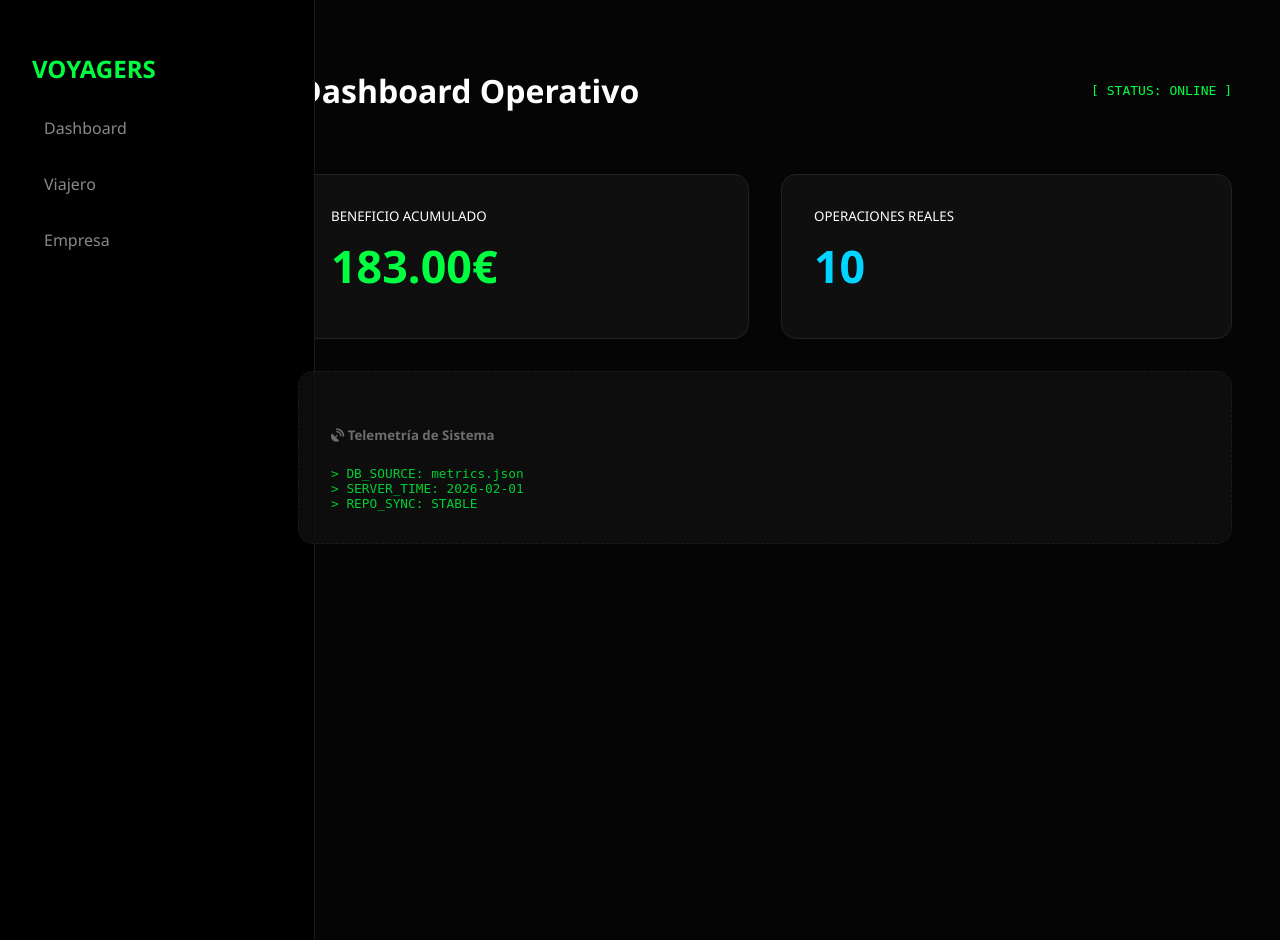
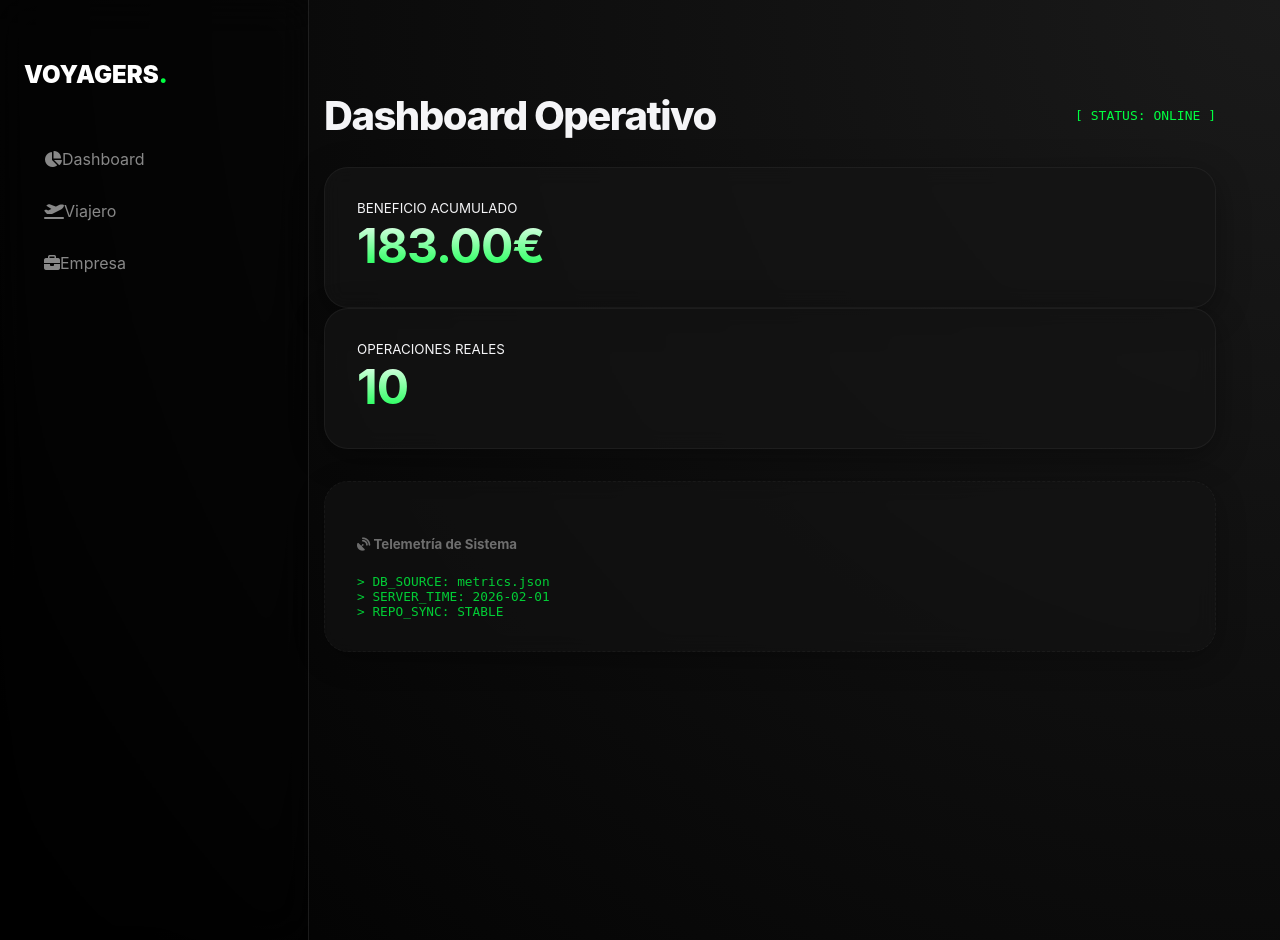
Before and after one commit to xexeu84/voyagers, a Flask app: page / in a window 1280 px wide. Run offline with Flask 3, Linux system fonts and the light colour scheme.

Commit message:
DESIGN: Evolución a UI moderna (Glassmorphism & SF Pro Style).

```diff
--- a/static/style.css
+++ b/static/style.css
@@ -1,70 +1,74 @@
 :root {
-    --bg-black: #050505;
-    --card-gray: #0f0f0f;
-    --voyager-green: #00ff41;
-    --text-muted: #888;
+    --brand-glow: rgba(0, 255, 65, 0.15);
+    --glass-bg: rgba(20, 20, 20, 0.7);
+    --text-main: #f5f5f7;
+    --accent: #00ff41;
 }
 
 body {
-    background-color: var(--bg-black);
-    color: white;
-    font-family: 'Segoe UI', Roboto, sans-serif;
+    background: radial-gradient(circle at top right, #1a1a1a, #000);
+    color: var(--text-main);
+    font-family: 'SF Pro Display', -apple-system, BlinkMacSystemFont, 'Segoe UI', sans-serif;
     margin: 0;
     display: flex;
+    min-height: 100vh;
 }
 
 .sidebar {
-    width: 250px;
+    width: 260px;
+    background: rgba(0, 0, 0, 0.4);
+    backdrop-filter: blur(20px);
+    border-right: 1px solid rgba(255, 255, 255, 0.1);
+    padding: 2.5rem 1.5rem;
+    position: fixed;
     height: 100vh;
-    background: #000;
-    border-right: 1px solid #1a1a1a;
-    padding: 2rem;
-    position: fixed;
 }
 
 .main-content {
-    margin-left: 250px;
-    padding: 3rem;
-    width: 100%;
-}
-
-.stat-grid {
-    display: grid;
-    grid-template-columns: repeat(auto-fit, minmax(280px, 1fr));
-    gap: 2rem;
-    margin-top: 2.5rem;
+    margin-left: 260px;
+    padding: 4rem;
+    width: calc(100% - 260px);
 }
 
 .stat-card {
-    background: var(--card-gray);
-    border: 1px solid #222;
-    border-radius: 15px;
+    background: var(--glass-bg);
+    backdrop-filter: blur(10px);
+    border: 1px solid rgba(255, 255, 255, 0.05);
+    border-radius: 24px;
     padding: 2rem;
-    transition: 0.3s ease;
+    box-shadow: 0 8px 32px 0 rgba(0, 0, 0, 0.37);
+    transition: all 0.4s cubic-bezier(0.165, 0.84, 0.44, 1);
 }
 
 .stat-card:hover {
-    border-color: var(--voyager-green);
-    box-shadow: 0 0 20px rgba(0, 255, 65, 0.05);
+    transform: translateY(-8px);
+    border-color: rgba(0, 255, 65, 0.3);
+    box-shadow: 0 12px 40px var(--brand-glow);
 }
 
 .accent-value {
-    color: var(--voyager-green);
-    font-size: 2.8rem;
-    font-weight: bold;
-    margin: 10px 0;
+    font-size: 3rem;
+    font-weight: 700;
+    letter-spacing: -1px;
+    background: linear-gradient(to bottom, #fff, var(--accent));
+    -webkit-background-clip: text;
+    -webkit-text-fill-color: transparent;
 }
 
 .nav-link {
-    color: var(--text-muted);
+    color: #888;
     text-decoration: none;
-    display: block;
-    padding: 12px;
-    margin-bottom: 10px;
-    border-radius: 8px;
+    padding: 12px 20px;
+    display: flex;
+    align-items: center;
+    border-radius: 12px;
+    margin-bottom: 8px;
+    transition: 0.2s;
 }
 
 .nav-link:hover {
-    background: rgba(0, 255, 65, 0.1);
-    color: var(--voyager-green);
+    background: rgba(255, 255, 255, 0.05);
+    color: #fff;
 }
+
+h1 { font-weight: 800; letter-spacing: -1.5px; font-size: 2.5rem; }
--- a/templates/base.html
+++ b/templates/base.html
@@ -2,17 +2,18 @@
 <html lang="es">
 <head>
     <meta charset="UTF-8">
-    <title>Voyagers OS</title>
+    <meta name="viewport" content="width=device-width, initial-scale=1.0">
+    <title>Voyagers | Next Gen Logistics</title>
     <link rel="stylesheet" href="{{ url_for('static', filename='style.css') }}">
-    <link rel="stylesheet" href="https://cdnjs.cloudflare.com/ajax/libs/font-awesome/6.0.0/css/all.min.css">
+    <link rel="stylesheet" href="https://cdnjs.cloudflare.com/ajax/libs/font-awesome/6.4.0/css/all.min.css">
 </head>
 <body>
     <div class="sidebar">
-        <h2 style="color: #00ff41;">VOYAGERS</h2>
+        <h2 style="font-weight: 900; margin-bottom: 3rem; color: #fff;">VOYAGERS<span style="color: #00ff41;">.</span></h2>
         <nav>
-            <a href="/" class="nav-link">Dashboard</a>
-            <a href="/transportista" class="nav-link">Viajero</a>
-            <a href="/cliente" class="nav-link">Empresa</a>
+            <a href="/" class="nav-link"><i class="fas fa-chart-pie me-2"></i> Dashboard</a>
+            <a href="/transportista" class="nav-link"><i class="fas fa-plane-departure me-2"></i> Viajero</a>
+            <a href="/cliente" class="nav-link"><i class="fas fa-briefcase me-2"></i> Empresa</a>
         </nav>
     </div>
     <div class="main-content">
```
